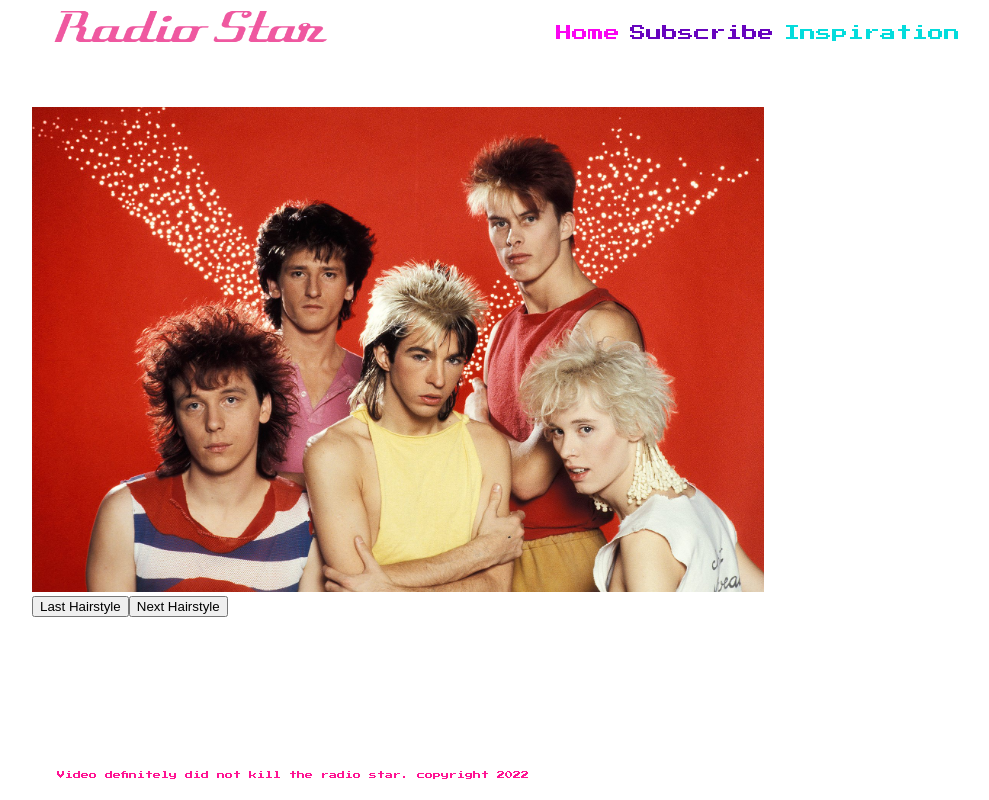
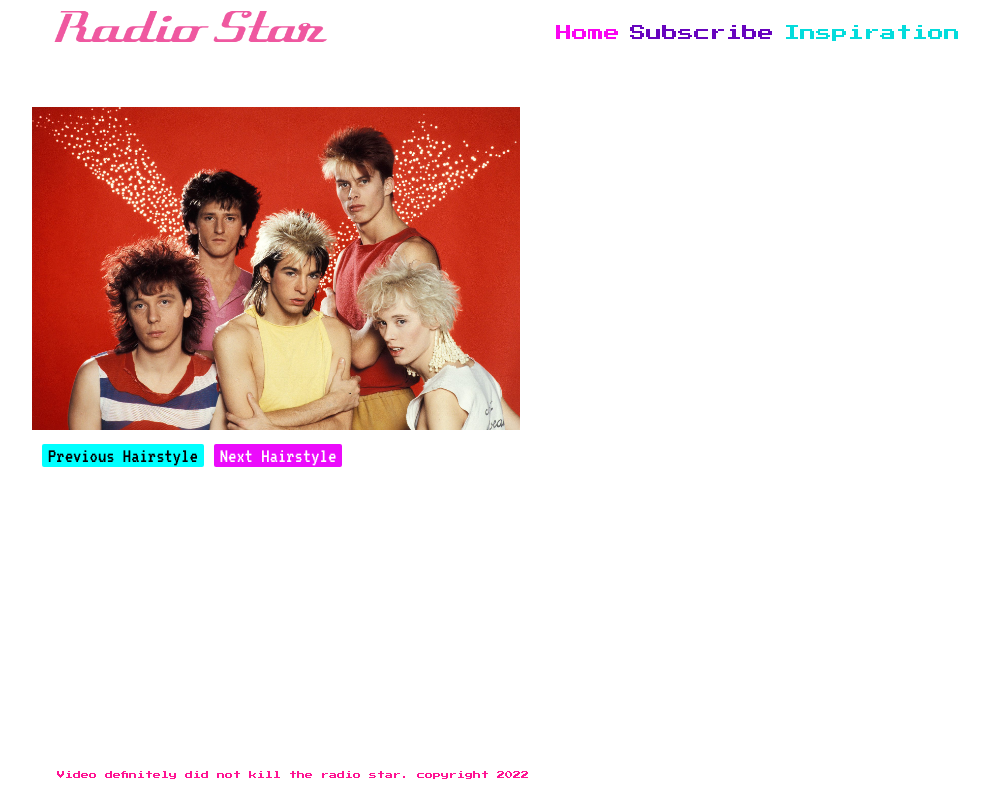
Before and after one commit to Amamason/radio-project, a React (Create React App) app: page /inspiration in a window 1280 px wide. Shown: the top 800 px of the page, without its empty margins (28-1017 px from the left). Built offline with nearby package versions, Linux system fonts and the light colour scheme.

Commit message:
Inspiration fixes

```diff
--- a/public/index.html
+++ b/public/index.html
@@ -9,7 +9,7 @@
       name="description"
       content="Web site created using create-react-app"
     />
-    <link rel="apple-touch-icon" href="%PUBLIC_URL%/logo192.png" />
+
     <link rel="preconnect" href="https://fonts.googleapis.com">
 <link rel="preconnect" href="https://fonts.gstatic.com" crossorigin>
 <link href="https://fonts.googleapis.com/css2?family=Press+Start+2P&display=swap" rel="stylesheet">
--- a/src/App.css
+++ b/src/App.css
@@ -142,11 +142,28 @@ audio {
 }
 
 .imageGallery {
-  display: flex inline-block;
+  display: block;
   align-items: center;
   justify-content: center;
   position: relative;
   margin-left: 60px;
+}
+
+.previousButton{
+  background-color: aqua;
+  font-family: 'VT323', monospace;
+  font-size: 1.3em;
+  margin: 10px;
+border-style: none;
+border-radius: 2px;
+}
+.nextButton{
+  background-color: rgb(235, 11, 251);
+  color: white;
+  font-family: 'VT323', monospace;
+  font-size: 1.3em;
+  border-style: none;
+border-radius: 2px;
 }
 
 .masterImage {
@@ -159,10 +176,10 @@ audio {
 }
 
 .Footer {
-  position: absolute;
-  bottom: 0;
-  width: 100%;
-  height: 2.3rem;
+position: absolute;
+bottom: 0;
+width: 100%;
+height: 2.3rem;
 margin-left: 85px;
 font-family: 'Press Start 2P', cursive;
 font-size: .5em;
--- a/src/Inspiration.js
+++ b/src/Inspiration.js
@@ -42,12 +42,12 @@ render() {
 return (
   <div className="imageGallery">
       <div className="masterImage">
-        <img src={this.state.picList[this.state.index]} style={{"maxHeight":"60%","maxWidth":"60%"}} alt="bighairstyle" />
+        <img src={this.state.picList[this.state.index]} style={{"maxHeight":"40%","maxWidth":"40%"}} alt="bighairstyle" />
       </div>
 
     <div className="hairButtons">
-        <button onClick={this.onClickPrevious}> Last Hairstyle </button>
-        <button onClick={this.onClickNext}> Next Hairstyle </button>
+        <button className="previousButton" onClick={this.onClickPrevious}> Previous Hairstyle </button>
+        <button className="nextButton" onClick={this.onClickNext}> Next Hairstyle </button>
     </div>
   </div>
 );
--- a/src/index.css
+++ b/src/index.css
@@ -15,7 +15,6 @@ code {
   display: grid;
   font-family: 'VT323', monospace;
 }
-
 
 
 .filterButton {
@@ -38,8 +37,6 @@ code {
   transform: translateY(4px);
 }
 
-
-
 .boomBox {
   position: absolute;
   top:30px;
```
Also changed, not shown: src/background-lo.png (deleted).
